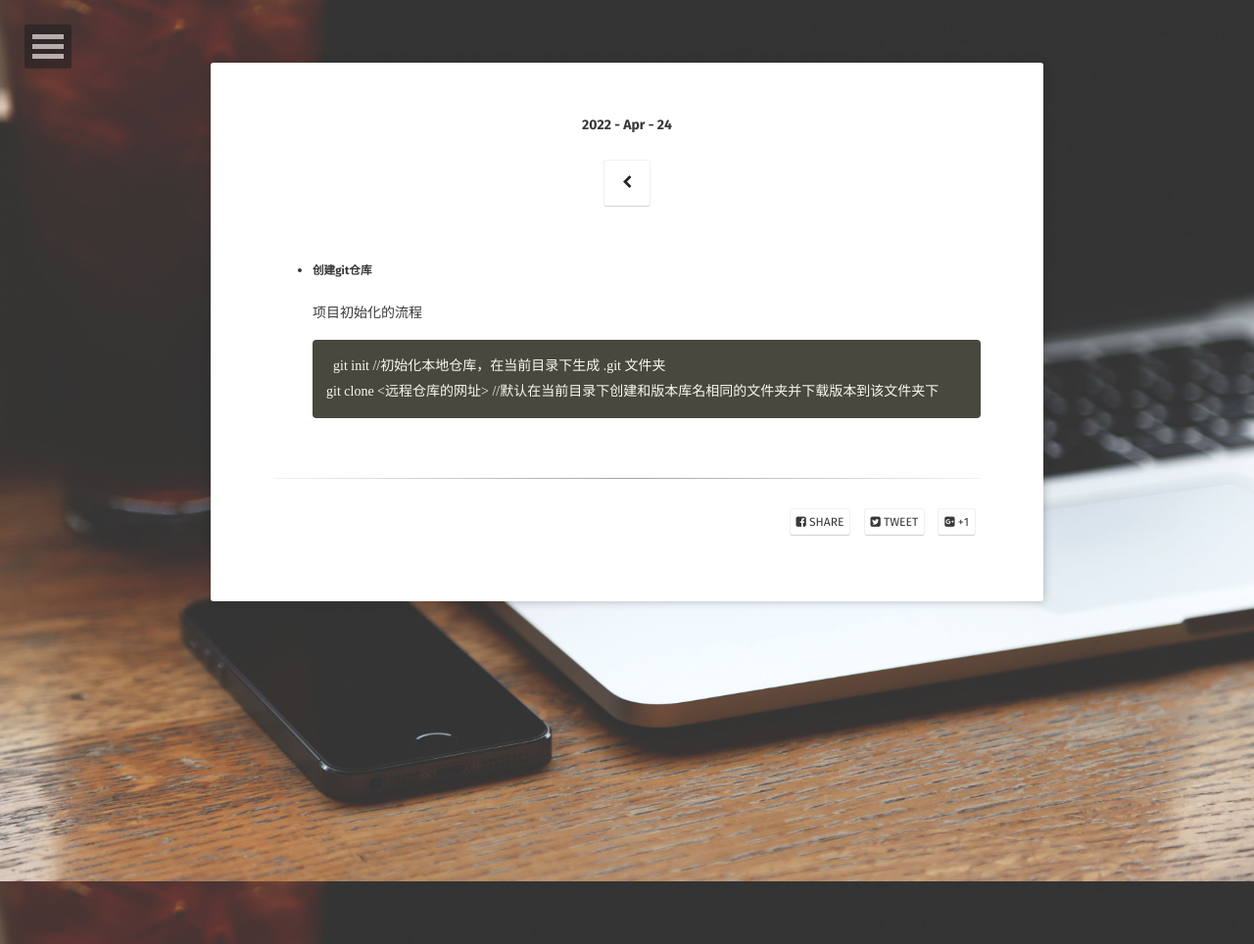
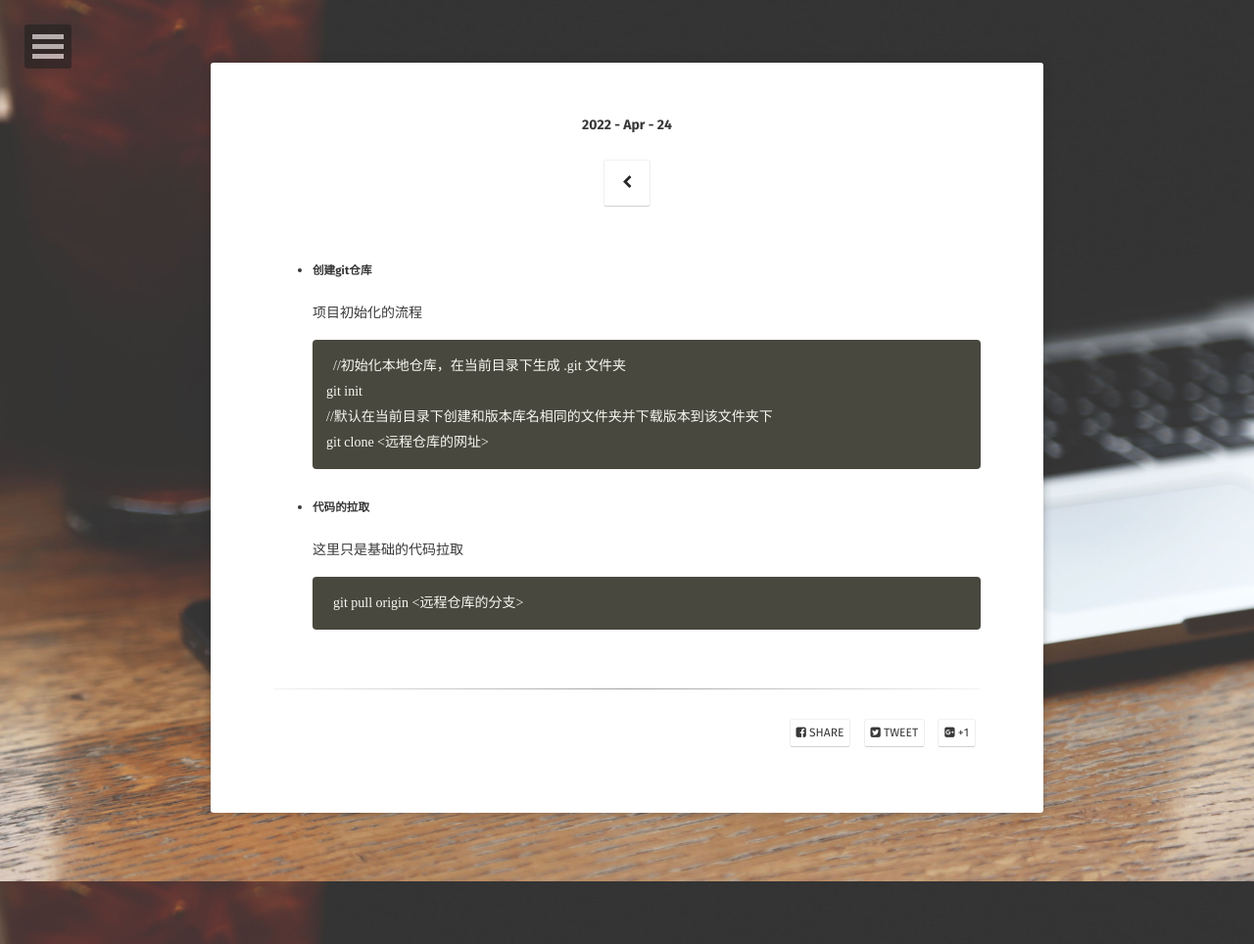
Before and after one commit to 396494384/396494384.github.io, a Jekyll site: the page built from _posts/2022-04-24-Git常用命令说明.md, in a window 1280 px wide. Shown: the whole page at 98% size. Built offline with Jekyll 4.4.1, drawn with Linux system fonts in a browser that asks for light colours; some web fonts are replaced; our own code applies the rules of GitHub Pages for plain Markdown files; comment, search, counter and statistics services are not loaded.

Commit message:
修改文件: _posts/2022-04-24-Git常用命令说明.md

```diff
--- a/_posts/2022-04-24-Git常用命令说明.md
+++ b/_posts/2022-04-24-Git常用命令说明.md
@@ -10,7 +10,15 @@ comments: true
 
 - ##### 创建git仓库
   项目初始化的流程
-  ~~~
-  git init //初始化本地仓库，在当前目录下生成 .git 文件夹
-  git clone <远程仓库的网址> //默认在当前目录下创建和版本库名相同的文件夹并下载版本到该文件夹下
-  ~~~
+~~~
+  //初始化本地仓库，在当前目录下生成 .git 文件夹
+  git init
+  //默认在当前目录下创建和版本库名相同的文件夹并下载版本到该文件夹下
+  git clone <远程仓库的网址>
+~~~
+
+- ##### 代码的拉取
+  这里只是基础的代码拉取
+~~~
+git pull origin <远程仓库的分支>
+~~~
```
